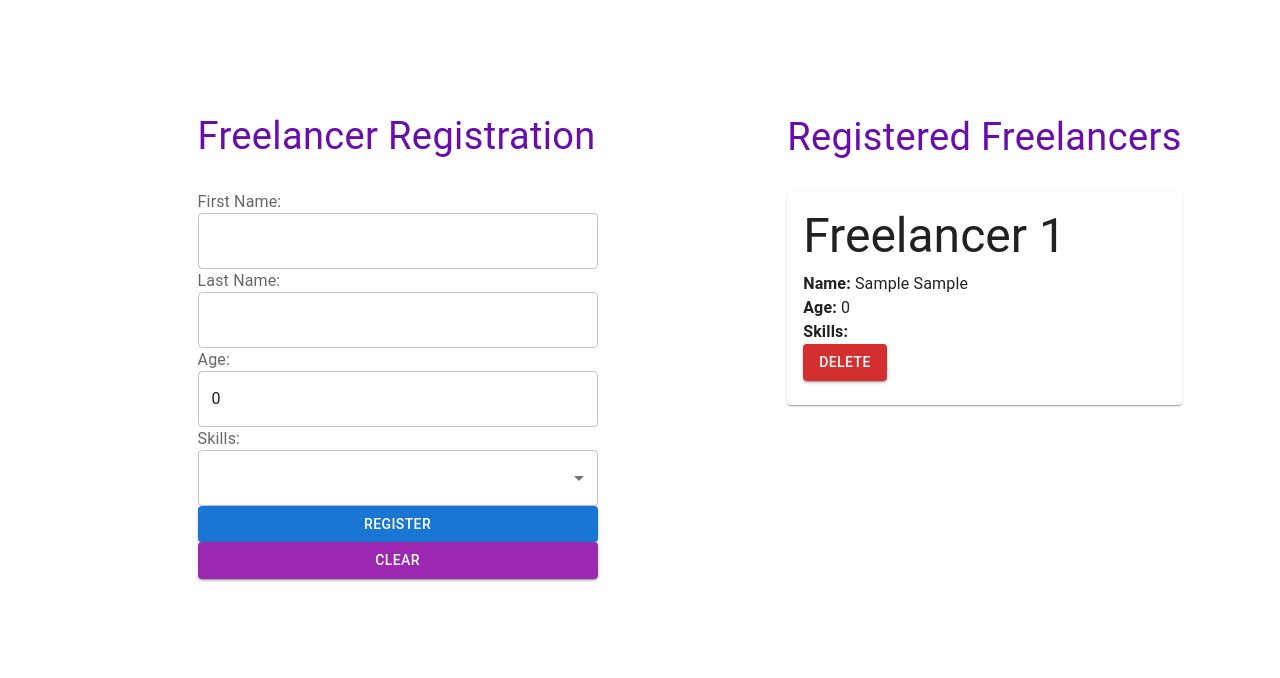
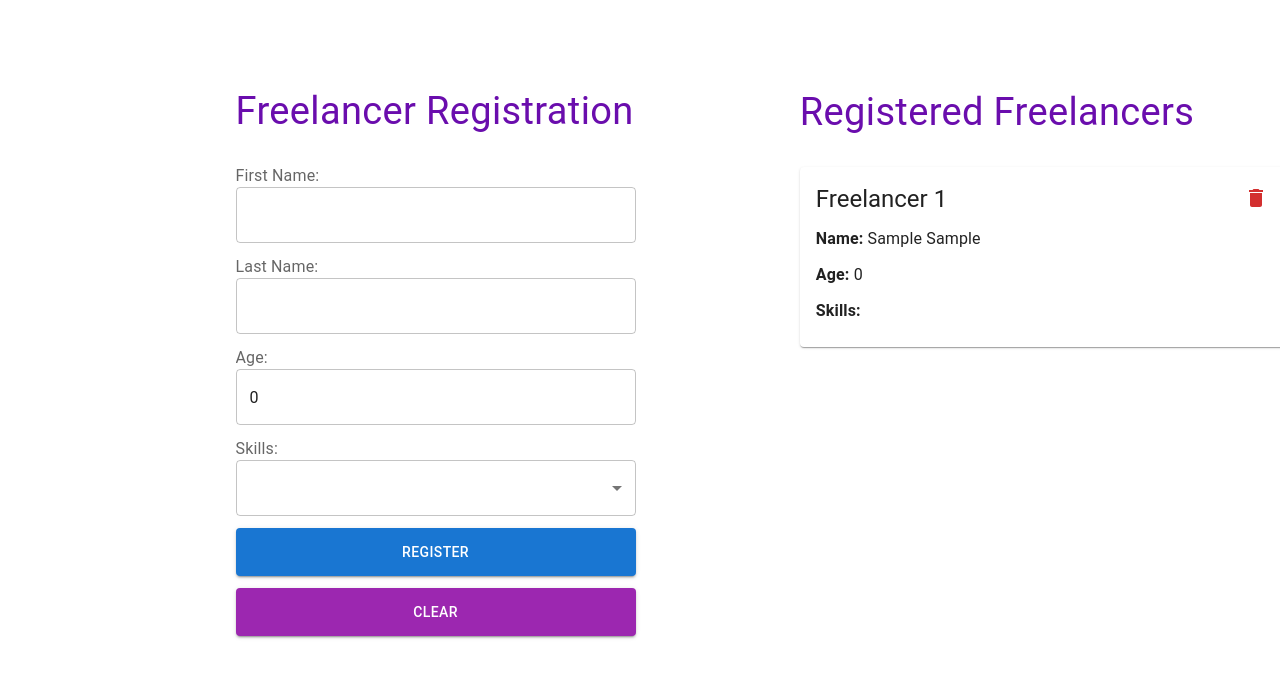
Before and after one commit to proga-react-practice/epsilon-volodymyr-misuyra, a React (Vite) app in the folder vite-project/: page / in a window 1280 px wide. Both pictures are taken after typing "Sample", "Sample" into the empty fields and a click on the button "REGISTER". Shown: the top 678 px of the page. Built offline with nearby package versions, Linux system fonts and the light colour scheme.

Commit message:
add delete icon

```diff
--- a/vite-project/src/components/cards.tsx
+++ b/vite-project/src/components/cards.tsx
@@ -1,7 +1,9 @@
 import React from 'react';
-import { Typography, Button, Card, CardContent, Box } from '@mui/material';
+import { Typography, Card, CardContent, Box } from '@mui/material';
 import './FreelancerList.css';
 import { Freelancer } from './Freelancer';
+import IconButton from '@mui/material/IconButton';
+import DeleteIcon from '@mui/icons-material/Delete';
 
 interface Props {
   freelancers: Freelancer[];
@@ -10,16 +12,16 @@ interface Props {
 
 const FreelancerList: React.FC<Props> = ({ freelancers, onDelete }) => {
   return (
-    <Box sx={{ ml:'15%', mt:'8%' }}>
+    <Box sx={{ ml:'13%', mt:'6%' }}>
       <Typography sx={{ fontSize: '38px', color: '#6a0dad', marginBottom: '26px', fontFamily:'Roboto' }}>Registered Freelancers</Typography>
       {freelancers.map((freelancer, index) => (
-        <Card key={index} className="freelancer-card">
+        <Card key={index} className="freelancer-card" sx={{width:'500px', mb:'24px', height:'180px'}}>
           <CardContent sx={{ p: 2 }}>
-            <Typography variant="h3" sx={{ mb: 1 }}>Freelancer {index + 1}</Typography>
-            <Typography><strong>Name:</strong> {freelancer.firstName} {freelancer.lastName}</Typography>
-            <Typography><strong>Age:</strong> {freelancer.age}</Typography>
-            <Typography><strong>Skills:</strong> {freelancer.skills.join(', ')}</Typography>
-            <Button variant="contained" color="error" onClick={() => onDelete(index)}>Delete</Button>
+            <Typography variant="h5" sx={{ mb: 1 }}>Freelancer {index + 1}</Typography>
+            <Typography sx={{mt:'12px'}}><strong>Name:</strong> {freelancer.firstName} {freelancer.lastName}</Typography>
+            <Typography sx={{mt:'12px'}}><strong>Age:</strong> {freelancer.age}</Typography>
+            <Typography sx={{mt:'12px'}}><strong>Skills:</strong> {freelancer.skills.join(', ')}</Typography>
+            <IconButton sx={{ml:'420px', mt:'-270px' }} onClick={() => onDelete(index)} color="error"><DeleteIcon /></IconButton>
           </CardContent>
         </Card>
       ))}
--- a/vite-project/src/components/reg_form.tsx
+++ b/vite-project/src/components/reg_form.tsx
@@ -41,32 +41,30 @@ const RegistrationForm: React.FC<Props> = ({ setFreelancers }) => {
   };
 
 return (
-  <Box sx={{ml:'15%', mt:'8%'}}>
+  <Box sx={{ml:'18%', mt:'6%'}}>
     <InputLabel variant="standard" style={{ fontSize: '38px', color: '#6a0dad', marginBottom: '26px', fontFamily:'Roboto' }}>Freelancer Registration</InputLabel>
     <form onSubmit={handleSubmit}>
       <FormGroup>
-        <div>
+        <Box sx={{mb:'12px'}}>
           <InputLabel htmlFor="firstName">First Name:</InputLabel>
           <TextField type="text" sx={{width:"400px",}} id="firstName" name="firstName" value={formData.firstName} onChange={handleInputChange} required />
-        </div>
-        <div>
+        </Box>
+        <Box sx={{mb:'12px'}}>
           <InputLabel htmlFor="lastName">Last Name:</InputLabel>
           <TextField type="text" sx={{width:"400px",}} id="lastName" name="lastName" value={formData.lastName} onChange={handleInputChange} required />
-        </div>
-        <div>
+        </Box>
+        <Box sx={{mb:'12px'}}>
           <InputLabel htmlFor="age">Age:</InputLabel>
           <TextField type="number" sx={{width:"400px",}} id="age" name="age" value={formData.age} onChange={handleInputChange} required />
-        </div>
+        </Box>
         <InputLabel htmlFor="skills">Skills:</InputLabel>
         <SkillsSelect
           selectedSkills={formData.skills}
-          onChange={(skills) => setFormData({ ...formData, skills })}
-        >
+          onChange={(skills) => setFormData({ ...formData, skills })}>
         </SkillsSelect>
-        <Button type="submit" variant="contained" color="primary">Register</Button>
-        <Button type="button" onClick={handleClearForm} variant="contained" color="secondary">Clear</Button>
+        <Button sx={{mt:'12px', height:'48px'}} type="submit" variant="contained" color="primary">Register</Button>
+        <Button sx={{mt:'12px', height:'48px'}} type="button" onClick={handleClearForm} variant="contained" color="secondary">Clear</Button>
       </FormGroup>
-
     </form>
     </Box>
 );
```
